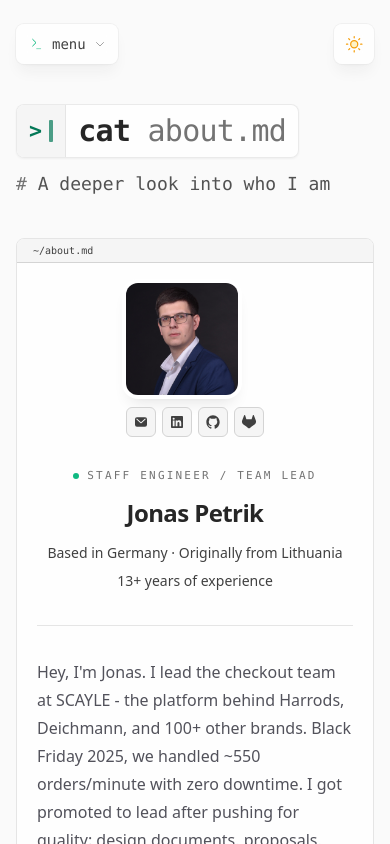
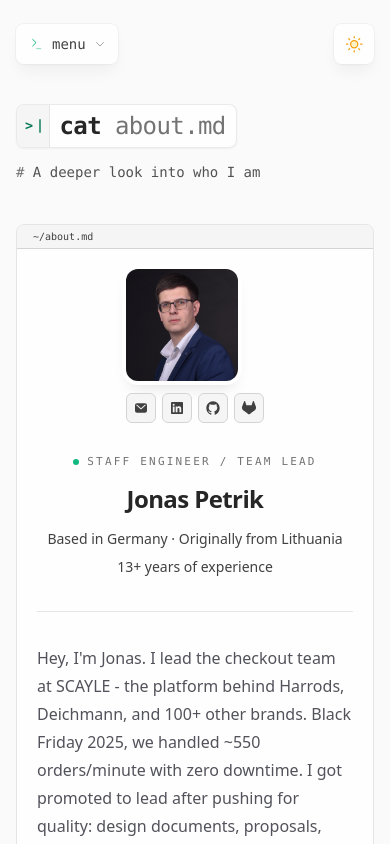
Before and after one commit to wukis/cv-next, a Next.js app: page /about in a window 390 px wide. Shown: the top 844 px of the page. Built offline with nearby package versions, Linux system fonts and the light colour scheme.

Commit message:
Header adjustments

```diff
--- a/src/components/TerminalHeader.tsx
+++ b/src/components/TerminalHeader.tsx
@@ -16,17 +16,19 @@ export function TerminalPrompt({
   return (
     <Component className={className}>
       <span className="inline-flex max-w-full items-stretch overflow-hidden rounded-lg border border-neutral-200/80 bg-white/80 align-middle shadow-sm shadow-neutral-800/5 dark:border-neutral-700 dark:bg-neutral-900/75">
-        <span className="flex items-center gap-2 border-r border-neutral-200 bg-neutral-100 px-3 py-2 text-emerald-700 dark:border-neutral-800 dark:bg-neutral-950 dark:text-emerald-300">
-          <span className="font-mono text-[0.72em] leading-none">&gt;</span>
-          <span className="h-[0.72em] w-1 rounded-[1px] bg-current opacity-70" />
+        <span className="flex items-center gap-1.5 border-r border-neutral-200 bg-neutral-100 px-2 py-1 text-emerald-700 dark:border-neutral-800 dark:bg-neutral-950 dark:text-emerald-300 sm:gap-2 sm:px-3 sm:py-2">
+          <span className="font-mono text-[0.56em] leading-none sm:text-[0.72em]">
+            &gt;
+          </span>
+          <span className="h-[0.56em] w-0.5 rounded-[1px] bg-current opacity-70 sm:h-[0.72em] sm:w-1" />
         </span>
-        <span className="flex min-w-0 items-center px-3 py-2">
-          <span className="min-w-0 font-mono font-semibold tracking-tight text-neutral-800 dark:text-neutral-100">
+        <span className="flex min-w-0 items-center px-2.5 py-1.5 sm:px-3 sm:py-2">
+          <span className="block min-w-0 font-mono font-semibold leading-tight tracking-tight text-neutral-800 dark:text-neutral-100">
             {command}
             {argument ? (
               <>
                 {' '}
-                <span className="font-normal text-neutral-500 dark:text-neutral-400">
+                <span className="font-normal break-words text-neutral-500 dark:text-neutral-400">
                   {argument}
                 </span>
               </>
@@ -65,9 +67,9 @@ export function TerminalPageHeader({
         as={as}
         command={command}
         argument={argument}
-        className="text-3xl font-bold tracking-tight sm:text-4xl lg:text-5xl"
+        className="text-2xl font-bold tracking-tight sm:text-4xl lg:text-5xl"
       />
-      <p className="mt-3 font-mono text-lg text-neutral-600 dark:text-neutral-400">
+      <p className="mt-3 font-mono text-sm text-neutral-600 dark:text-neutral-400 sm:text-lg">
         <span className="text-neutral-500 dark:text-neutral-400"># </span>
         {description}
       </p>
```
